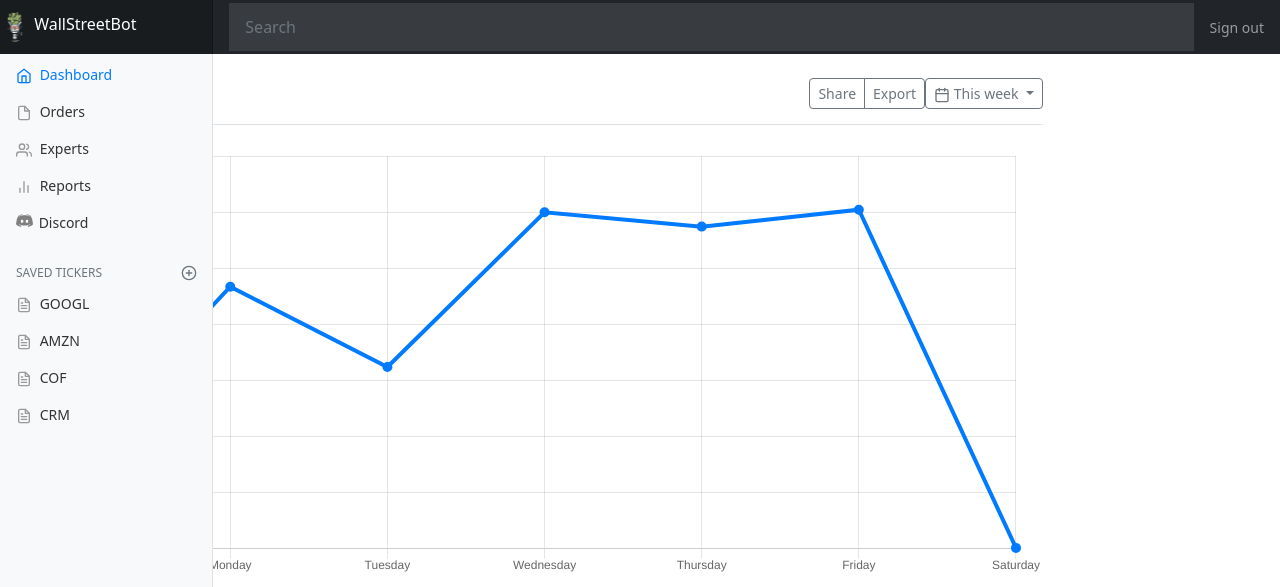
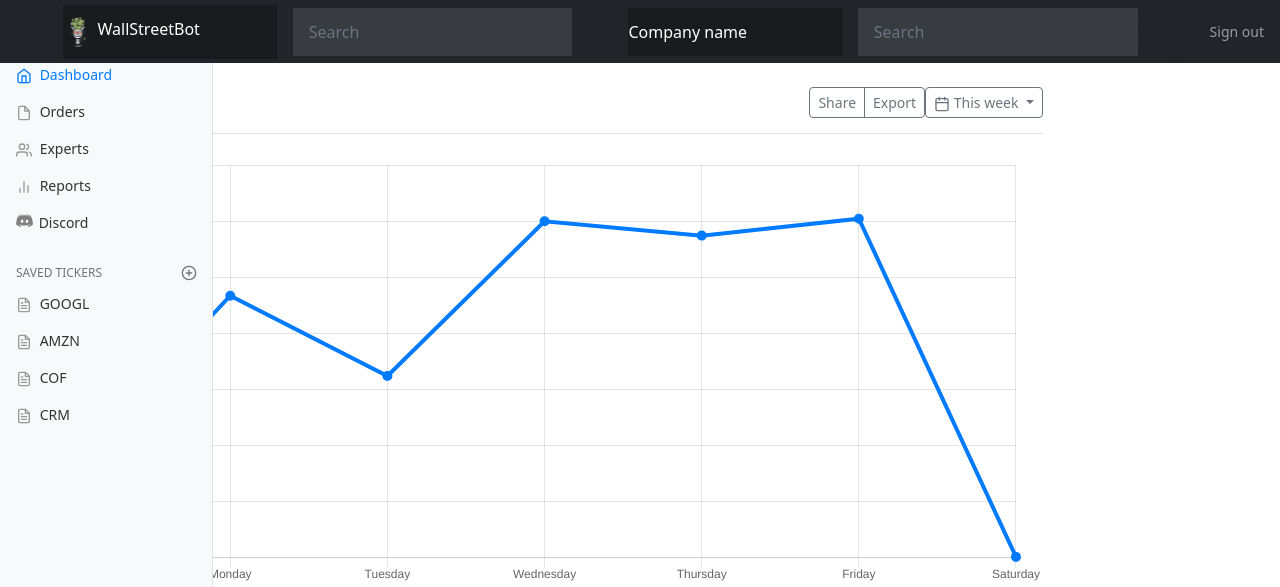
Before and after one commit to onemok/WallStreetBot-ShellHacks, a Flask app: template Frontend/templates/dashboard.html in a window 1280 px wide. Shown: the top 587 px of the page. Run offline with Flask 2, Linux system fonts and the light colour scheme; the template is opened without the code that fills it, so the values that code supplies are empty; parts of the project's set-up code (start-up, migrations or seed data) failed here and were passed over; some libraries are stand-ins or nearby versions.

Commit message:
Update dashboard.html

```diff
--- a/Frontend/templates/dashboard.html
+++ b/Frontend/templates/dashboard.html
@@ -18,11 +18,16 @@
 
   <body>
     <nav class="navbar navbar-dark sticky-top bg-dark flex-md-nowrap p-0">
+<<<<<<< Updated upstream
       <a class="navbar-brand col-sm-3 col-md-2 mr-0" href="#">
         <img src="../images/stockbot.png" width="30" height="30" class="d-inline-block align-top" alt="">
         WallStreetBot
       </a>
       <input class="form-control form-control-dark w-100" type="text" placeholder="Search" aria-label="Search">
+=======
+      <a class="navbar-brand col-sm-3 col-md-2 mr-0" href="#">Company name</a>
+      <input class="form-control form-control-dark w-100" type="text" placeholder="Search" aria-label="Search" name="stock">
+>>>>>>> Stashed changes
       <ul class="navbar-nav px-3">
         <li class="nav-item text-nowrap">
           <a class="nav-link" href="#">Sign out</a>
```
